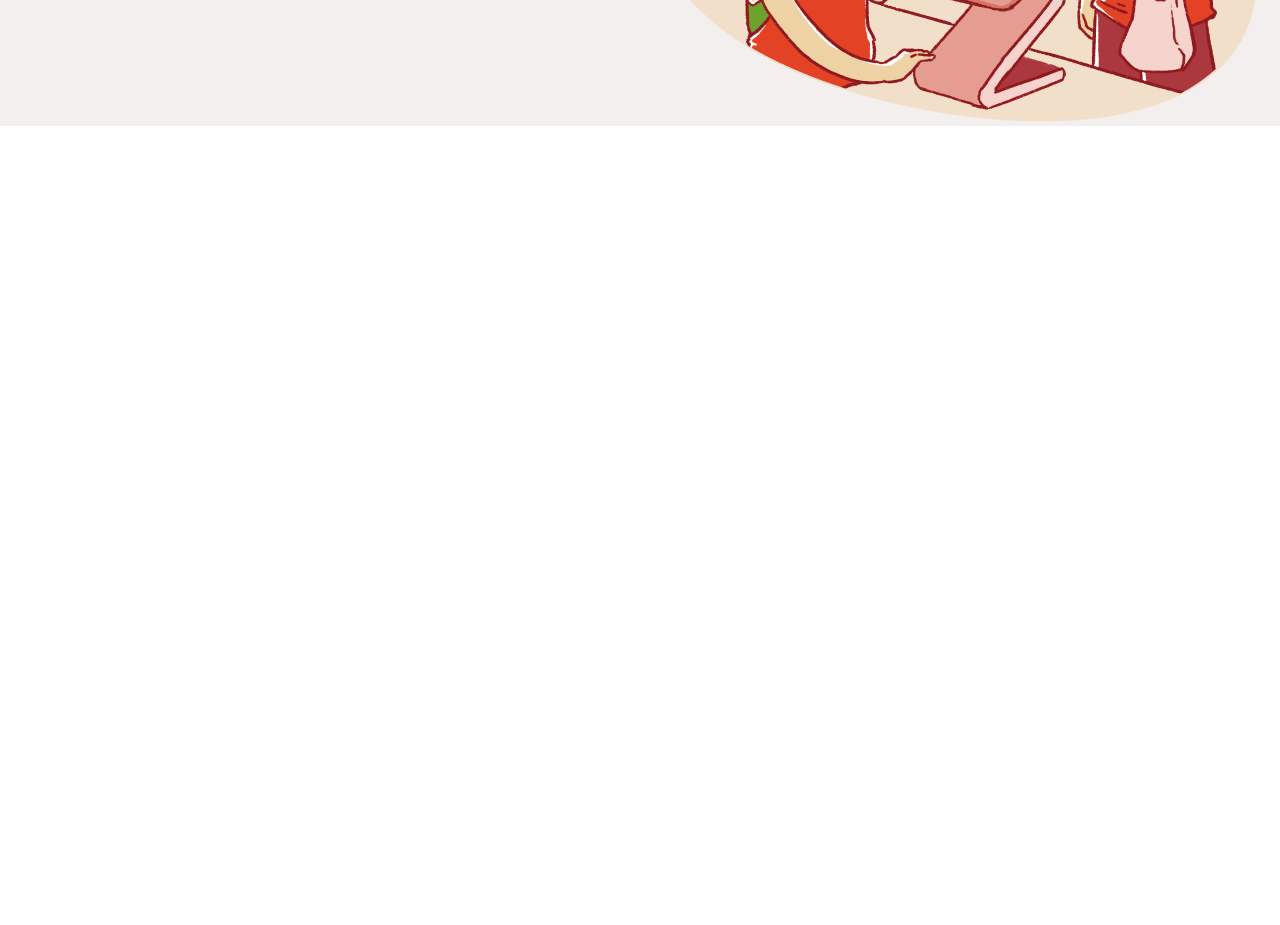
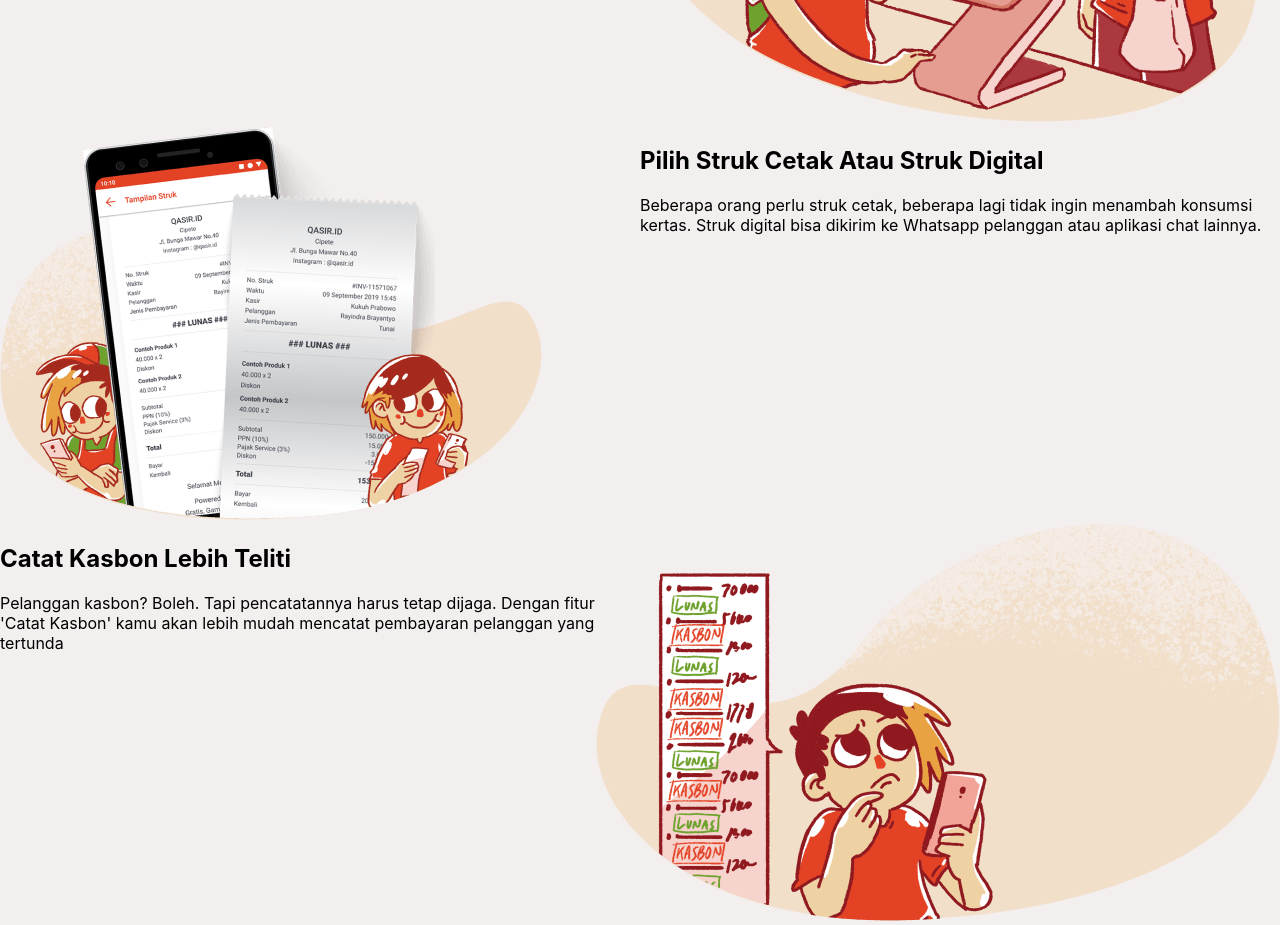
Before and after one commit to uyyoq/Qasir-clone, a React (Create React App) app: page / in a window 1280 px wide. Shown: the part 2680-3605 px from the top of the page. Before the commit the page ends 2806 px from the top, so only its background shows below. Built offline with nearby package versions, Linux system fonts and the light colour scheme.

Commit message:
menyelesaikan basic content7

```diff
--- a/src/App.js
+++ b/src/App.js
@@ -5,6 +5,8 @@ import Intro from "./content2/Intro";
 import Content3 from "./Content3/Content3";
 import { Scan } from "./Content4/Scan";
 import Kembalian from "./Content5/Kembalian";
+import Bukti from "./content6/Bukti";
+import Kasbon from "./Content7/Kasbon";
 
 function App() {
   return (
@@ -15,6 +17,8 @@ function App() {
       <Content3 />
       <Scan />
       <Kembalian />
+      <Bukti />
+      <Kasbon />
     </div>
   );
 }
--- /dev/null
+++ b/src/Content7/Kasbon.css
@@ -0,0 +1,7 @@
+.cont-kasbon {
+  width: 0 auto;
+  display: grid;
+  grid-template-columns: 1fr 1fr;
+  grid-template-rows: 1fr;
+  background-color: rgb(243, 239, 239);
+}
--- /dev/null
+++ b/src/Content7/Kasbon.js
@@ -0,0 +1,25 @@
+import React, { Component } from "react";
+import Ksbn from "../assets/kasbon.png";
+import "../Content7/Kasbon.css";
+
+export class Kasbon extends Component {
+  render() {
+    return (
+      <div className="cont-kasbon">
+        <div className="text-kasbon">
+          <h2>Catat Kasbon Lebih Teliti</h2>
+          <p>
+            Pelanggan kasbon? Boleh. Tapi pencatatannya harus tetap dijaga.
+            Dengan fitur 'Catat Kasbon' kamu akan lebih mudah mencatat
+            pembayaran pelanggan yang tertunda
+          </p>
+        </div>
+        <div className="img-kasbon">
+          <img className="img-Ksbn" src={Ksbn} alt="img-kasbon" />
+        </div>
+      </div>
+    );
+  }
+}
+
+export default Kasbon;
--- /dev/null
+++ b/src/content6/Bukti.css
@@ -0,0 +1,7 @@
+.cont-bukti {
+  width: 0 auto;
+  display: grid;
+  grid-template-columns: 1fr 1fr;
+  grid-template-rows: 1fr;
+  background-color: rgb(243, 239, 239);
+}
--- /dev/null
+++ b/src/content6/Bukti.js
@@ -0,0 +1,25 @@
+import React, { Component } from "react";
+import BKT from "../assets/bukti.png";
+import "../content6/Bukti.css";
+
+export class Bukti extends Component {
+  render() {
+    return (
+      <div className="cont-bukti">
+        <div className="img-bukti">
+          <img className="img-bkt" src={BKT} alt="img-bkt" />
+        </div>
+        <div>
+          <h2>Pilih Struk Cetak Atau Struk Digital</h2>
+          <p>
+            Beberapa orang perlu struk cetak, beberapa lagi tidak ingin menambah
+            konsumsi kertas. Struk digital bisa dikirim ke Whatsapp pelanggan
+            atau aplikasi chat lainnya.
+          </p>
+        </div>
+      </div>
+    );
+  }
+}
+
+export default Bukti;
```
Also changed, not shown: src/assets/bukti.png (added), src/assets/kasbon.png (added).
